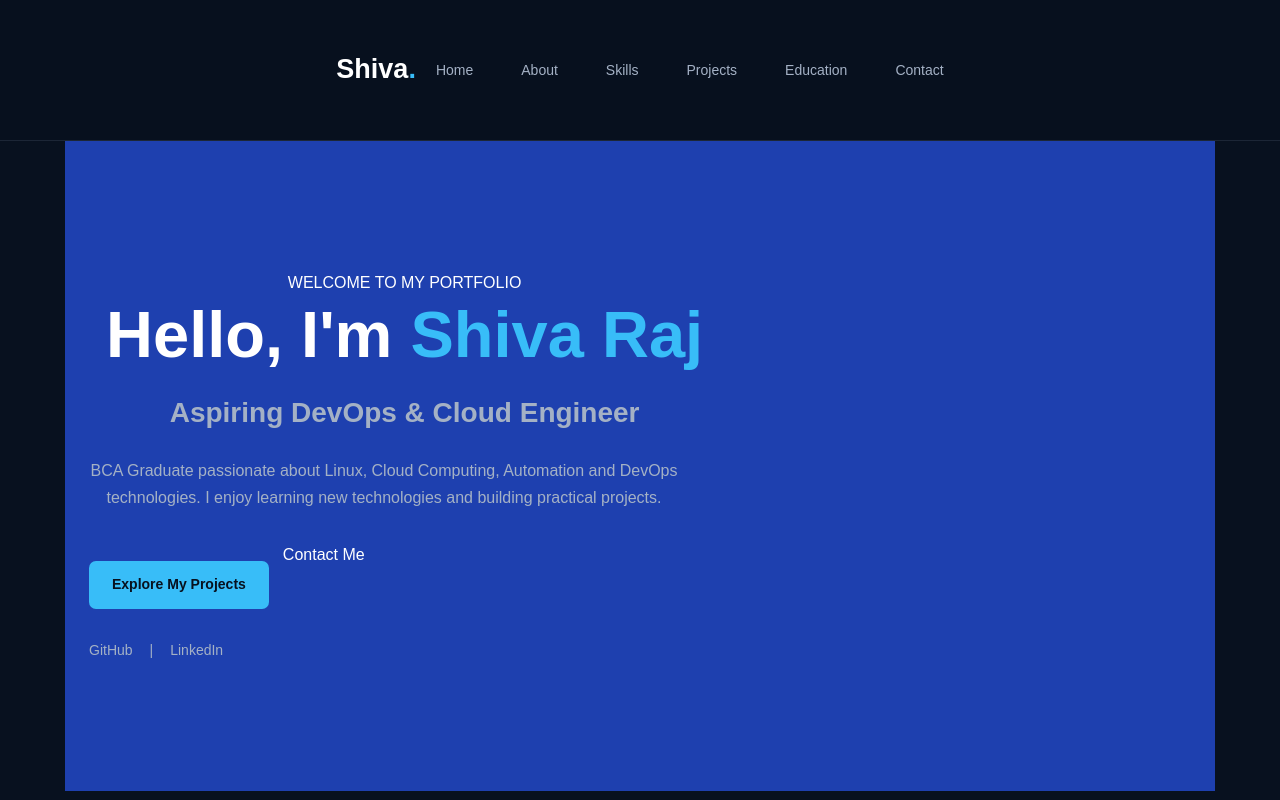
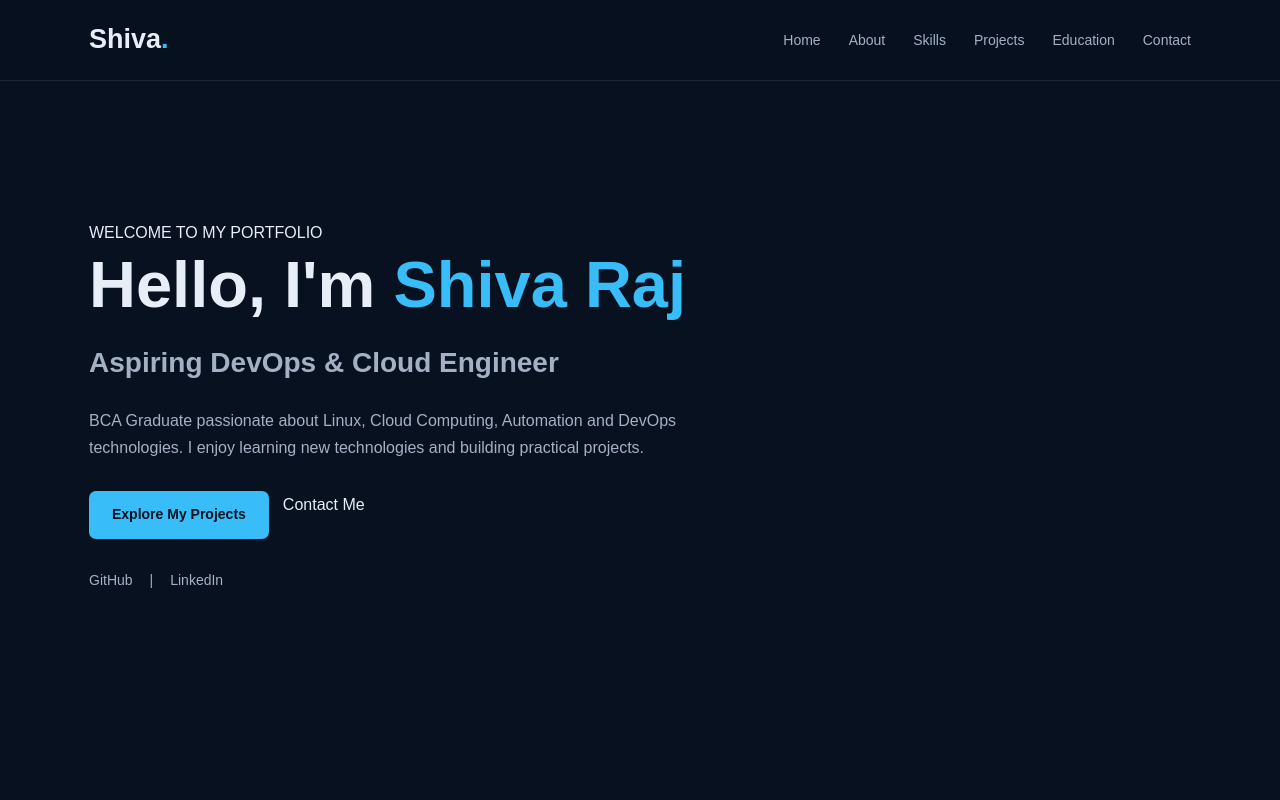
Before and after one commit to Shiva-raj01/static_protofolio, a plain HTML site: page index.html in a window 1280 px wide. Shown: the top 800 px of the page. Drawn offline with Linux system fonts and the light colour scheme.

Commit message:
Upgrade professional Devops portfolio

```diff
--- a/style.css
+++ b/style.css
@@ -1,58 +1,7 @@
-* {
-    margin: 0;
-    padding: 0;
-    box-sizing: border-box;
-}
+/* =====================================
+   1. GENERAL SETTINGS
+===================================== */
 
-body {
-    font-family: Arial, sans-serif;
-    background: #f4f4f4;
-    color: #333;
-}
-
-header {
-    background: #172554;
-    color: white;
-    padding: 20px;
-    display: flex;
-    justify-content: space-between;
-    align-items: center;
-}
-
-nav a {
-    color: white;
-    text-decoration: none;
-    margin: 10px;
-}
-
-.hero {
-    background: #1e40af;
-    color: white;
-    text-align: center;
-    padding: 90px 20px;
-}
-
-.hero h2 {
-    font-size: 35px;
-    margin-bottom: 15px;
-}
-
-.btn {
-    display: inline-block;
-    margin-top: 20px;
-    background: white;
-    color: #1e40af;
-    padding: 12px 20px;
-    text-decoration: none;
-    border-radius: 5px;
-}
-
-section {
-    padding: 45px 20px;
-    text-align: center;
-}
-
-/* GENERAL SETTINGS */
 * {
     margin: 0;
     padding: 0;
@@ -92,7 +41,10 @@ section {
 }
 
 
-/* NAVIGATION */
+/* =====================================
+   2. NAVIGATION
+===================================== */
+
 .header {
     position: sticky;
     top: 0;
@@ -149,7 +101,10 @@ section {
 }
 
 
-/* HERO SECTION */
+/* =====================================
+   3. HERO SECTION
+===================================== */
+
 .hero {
     max-width: 1150px;
     min-height: 650px;
@@ -236,7 +191,10 @@ section {
 }
 
 
-/* TERMINAL DESIGN */
+/* =====================================
+   4. TERMINAL DESIGN
+===================================== */
+
 .hero-visual {
     width: 100%;
 }
@@ -302,11 +260,16 @@ section {
 }
 
 @keyframes blink {
-    50% { opacity: 0; }
+    50% {
+        opacity: 0;
+    }
 }
 
 
-/* COMMON SECTION */
+/* =====================================
+   5. COMMON SECTION
+===================================== */
+
 .section {
     max-width: 1150px;
     margin: auto;
@@ -323,7 +286,10 @@ section {
 }
 
 
-/* ABOUT */
+/* =====================================
+   6. ABOUT SECTION
+===================================== */
+
 .about-content {
     display: grid;
     grid-template-columns: 1fr 1fr;
@@ -355,10 +321,7 @@ section {
     transition: 0.3s;
 }
 
-.info-card:hover,
-.skill-card:hover,
-.project-card:hover,
-.contact-card:hover {
+.info-card:hover {
     transform: translateY(-5px);
     border-color: var(--primary);
 }
@@ -378,7 +341,10 @@ section {
 }
 
 
-/* SKILLS */
+/* =====================================
+   7. SKILLS SECTION
+===================================== */
+
 .skills-section {
     max-width: none;
     background: #0b1728;
@@ -405,6 +371,11 @@ section {
     transition: 0.3s;
 }
 
+.skill-card:hover {
+    transform: translateY(-5px);
+    border-color: var(--primary);
+}
+
 .skill-icon {
     font-size: 29px;
     margin-bottom: 12px;
@@ -426,7 +397,10 @@ section {
 }
 
 
-/* PROJECTS */
+/* =====================================
+   8. PROJECTS SECTION
+===================================== */
+
 .projects-grid {
     display: grid;
     grid-template-columns: repeat(3, 1fr);
@@ -441,6 +415,11 @@ section {
     display: flex;
     flex-direction: column;
     transition: 0.3s;
+}
+
+.project-card:hover {
+    transform: translateY(-5px);
+    border-color: var(--primary);
 }
 
 .project-top {
@@ -497,7 +476,10 @@ section {
 }
 
 
-/* EDUCATION */
+/* =====================================
+   9. EDUCATION SECTION
+===================================== */
+
 .education-section {
     background: #0b1728;
     max-width: none;
@@ -546,7 +528,10 @@ section {
 }
 
 
-/* CONTACT */
+/* =====================================
+   10. CONTACT SECTION
+===================================== */
+
 .contact-intro {
     text-align: center;
     color: var(--muted);
@@ -570,6 +555,11 @@ section {
     overflow-wrap: anywhere;
 }
 
+.contact-card:hover {
+    transform: translateY(-5px);
+    border-color: var(--primary);
+}
+
 .contact-card > span {
     font-size: 30px;
 }
@@ -589,7 +579,10 @@ section {
 }
 
 
-/* FOOTER */
+/* =====================================
+   11. FOOTER
+===================================== */
+
 .footer {
     background: #050c17;
     border-top: 1px solid var(--border);
@@ -606,8 +599,12 @@ section {
 }
 
 
-/* RESPONSIVE DESIGN */
+/* =====================================
+   12. RESPONSIVE DESIGN
+===================================== */
+
 @media (max-width: 900px) {
+
     .hero {
         grid-template-columns: 1fr;
         padding-top: 70px;
@@ -631,7 +628,9 @@ section {
     }
 }
 
+
 @media (max-width: 650px) {
+
     .navbar {
         padding: 14px 20px;
     }
@@ -696,7 +695,7 @@ section {
 
     .btn {
         padding: 11px 15px;
-    };
+    }
 
     .terminal-body {
         padding: 18px;
@@ -712,7 +711,9 @@ section {
     }
 }
 
+
 @media (max-width: 380px) {
+
     .about-info {
         grid-template-columns: 1fr;
     }
@@ -721,3 +722,42 @@ section {
         font-size: 36px;
     }
 }
+
+
+/* =====================================
+   13. SCROLL REVEAL ANIMATION
+===================================== */
+
+.reveal {
+    opacity: 0;
+    transform: translateY(20px);
+    transition:
+        opacity 0.6s ease,
+        transform 0.6s ease;
+}
+
+.reveal.show {
+    opacity: 1;
+    transform: translateY(0);
+}
+
+
+/* =====================================
+   14. ACCESSIBILITY
+===================================== */
+
+@media (prefers-reduced-motion: reduce) {
+
+    *,
+    *::before,
+    *::after {
+        scroll-behavior: auto !important;
+        animation-duration: 0.01ms !important;
+        transition-duration: 0.01ms !important;
+    }
+
+    .reveal {
+        opacity: 1;
+        transform: none;
+    }
+}
```
